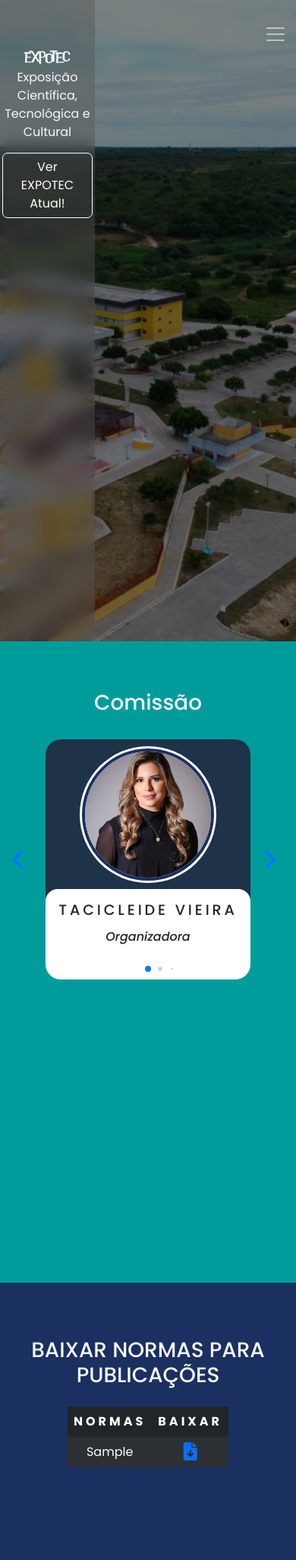
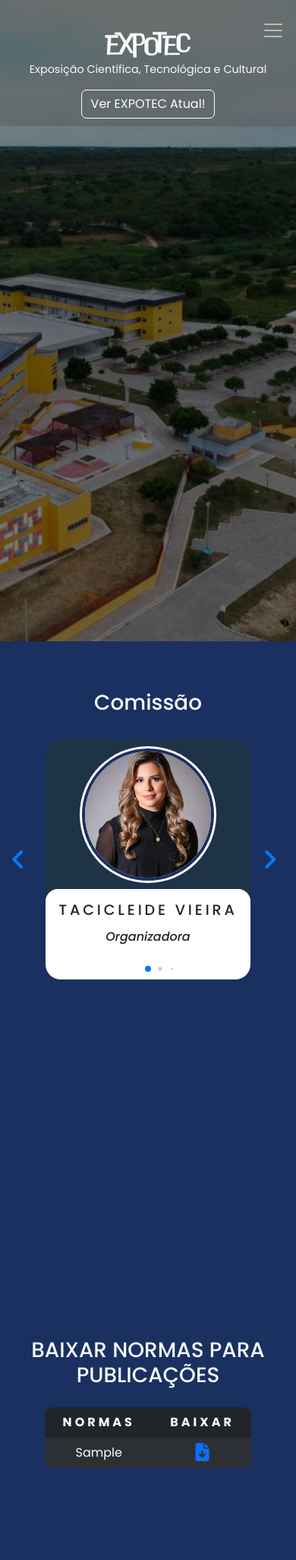
Before and after one commit to IFRN-SPP/paca-cms, a Django app: page / in a window 390 px wide. Shown: the top 2053 px of the page at 76% size. Run offline with Django 5.2, Linux system fonts and the light colour scheme; tables that the repository leaves empty hold one stand-in row (values such as "Sample post"); some libraries are stand-ins or nearby versions.

Commit message:
alteração navbar

```diff
--- a/static/css/estilos.css
+++ b/static/css/estilos.css
@@ -86,41 +86,62 @@
     padding: 15px 0;
     position: fixed;
     z-index: 1000000;
+    transition: 1s all;
+}
+
+header li {
+    padding: 1%;
     transition: 1s;
 }
 
 header a img {
     opacity: 0;
+    transition: 1s;
 }
 
-header.rolagem {
+header.rolagem,
+header.rolagem li {
+    transition: 1s;
     background-color: black;
-    height: 8vh;
+    padding: 0 0.5%;
+}
+
+header.rolagem li a {
+    font-weight: 400;
 }
 
 header.rolagem a img,
 header.rolagem a {
+    transition: 1s;
     opacity: 1;
+}
+
+.navbar {
+    padding: 3px;
 }
 
 .navbar-nav li a {
     font-weight: 500;
+    transition: 0.5s all;
 }
 
-nav ul li a .text {
-    color: #efefef;
-    transition: 0.6s;
+.navbar a {
+    display: inline-block;
 }
 
-nav ul li:hover a .text {
-    transform: translateY(15px);
+.navbar a:hover {
+    transform: translateY(-4px);
     color: var(--cyan);
     filter: drop-shadow(0 0 5px rgba(100, 100, 255, 0.525)) drop-shadow(0 0 5px var(--cyan));
-    transition: 0.6s;
+}
+
+.navbar a.active,
+.navbar a:active {
+    color: var(--cyan);
 }
 
 /* ----- VÍDEO/IMAGEM FUNDO ----- */
-.s1 {
+#s1 {
     background-image: linear-gradient(to bottom, rgba(0, 0, 0, 0.5), rgba(0, 0, 0, 0.5)),
         url(../images/fundo_if.png);
     background-repeat: no-repeat;
@@ -129,6 +150,10 @@
 }
 
 /* ----- BLOCO A ESQUERDA ----- */
+.s1 {
+    flex-direction: row;
+}
+
 .comtainer {
     width: 32%;
     background: rgba(86, 86, 86, 0.4);
@@ -141,12 +166,12 @@
 
 .btn,
 .front a,
-.s4 a {
+.s2 a {
     color: #fff;
 }
 
 .front button,
-.s4 button {
+.s2 button {
     transition-property: all;
     transition-duration: .6s;
     transition-timing-function: ease;
@@ -160,7 +185,7 @@
 }
 
 .front button:hover,
-.s4 button:hover {
+.s2 button:hover {
     border: 1px solid;
     box-shadow: inset 0 0 12px rgba(255, 255, 255, .5), 0 0 20px rgba(255, 255, 255, .2);
     outline-color: rgba(255, 255, 255, 0);
@@ -177,20 +202,6 @@
 
 .s1 div:nth-child(2) p {
     text-align: justify;
-}
-
-/* ----- ÁREAS TEMÁTICAS ----- */
-#s3 .areas {
-    width: 100%;
-    height: 100%;
-    background-color: #111;
-}
-
-#s3 .areas h4 {
-    font-size: 20px;
-    font-style: normal;
-    font-weight: 500;
-    line-height: 150%;
 }
 
 /* ----- INFORMAÇÕES ----- */
@@ -231,7 +242,7 @@
 
 /* ----- CONTATO ----- */
 .contato-box,
-#s6 {
+#s5 {
     background: #D9D9D9;
 }
 
@@ -303,14 +314,20 @@
     }
 }
 
-#s2 a {
+#s3 a {
     -webkit-transition: .5s all ease;
     -o-transition: .5s all ease;
     transition: .5s all ease;
 }
 
-#s2 {
-    background-color: var(--lgreen);
+#s3 table {
+    width: 75%;
+    overflow: hidden;
+    border: solid transparent 1px;
+    -webkit-border-radius: 10px;
+    -moz-border-radius: 10px;
+    border-radius: 10px;
+    transition: 1s all;
 }
 
 .custom-table {
@@ -462,9 +479,46 @@
 
 }
 
+#header .container,
+#header .container-md,
+#header .container-sm {
+    max-width: 100%;
+}
+
 /* Medium diveces */
 @media (max-width: 991px) {
-    section #s6 {
+
+    #s1 a .m-1 {
+        margin: 0;
+        margin-bottom: 3% !important;
+    }
+
+    .s1 {
+        flex-direction: column;
+    }
+
+    #s1 img {
+        width: 30%;
+    }
+
+    #s1 p {
+        font-size: 90%;
+    }
+
+    #s1 a {
+        margin-bottom: 5px;
+    }
+
+    .front {
+        padding-top: 10%;
+    }
+
+    .comtainer {
+        width: 100%;
+        height: 0%;
+    }
+
+    section #s5 {
         min-width: none;
     }
 
@@ -517,7 +571,6 @@
         background-color: black;
         padding: 0;
         margin: 0;
-        height: 8vh;
     }
 
     header.rolagem a img,
--- a/templates/partials/header.html
+++ b/templates/partials/header.html
@@ -10,7 +10,7 @@
             </a>
 
             <!-- TOGGLE -->
-            <button class="navbar-toggler shadow-none border-0 hide-header" type="button" data-bs-toggle="offcanvas" data-bs-target="#offcanvasNavbar" aria-controls="offcanvasNavbar" aria-label="Toggle navigation">
+            <button class="navbar-toggler shadow-none border-0" type="button" data-bs-toggle="offcanvas" data-bs-target="#offcanvasNavbar" aria-controls="offcanvasNavbar" aria-label="Toggle navigation">
                 <span class="navbar-toggler-icon"></span>
             </button>
 
```
Also changed, not shown: other parts of templates/partials/header.html (+16 -21 lines).
